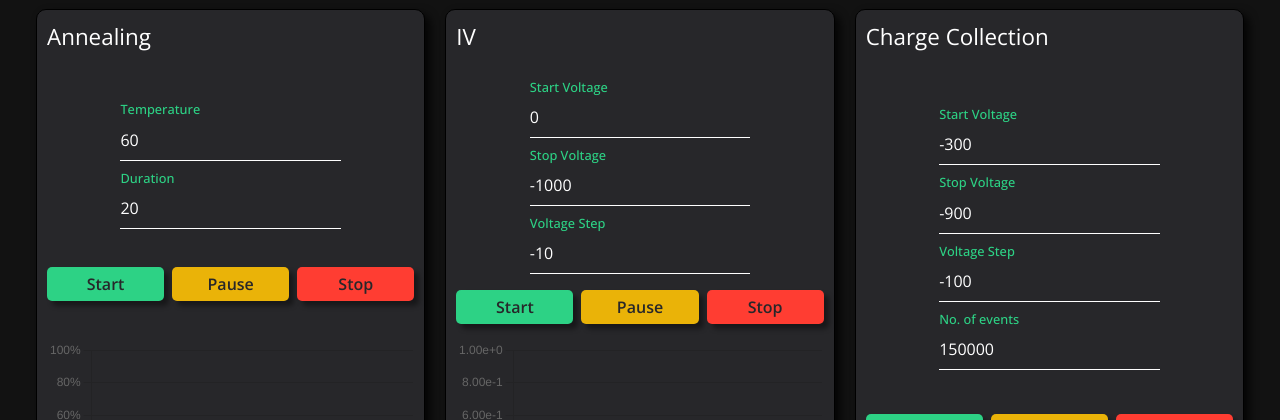
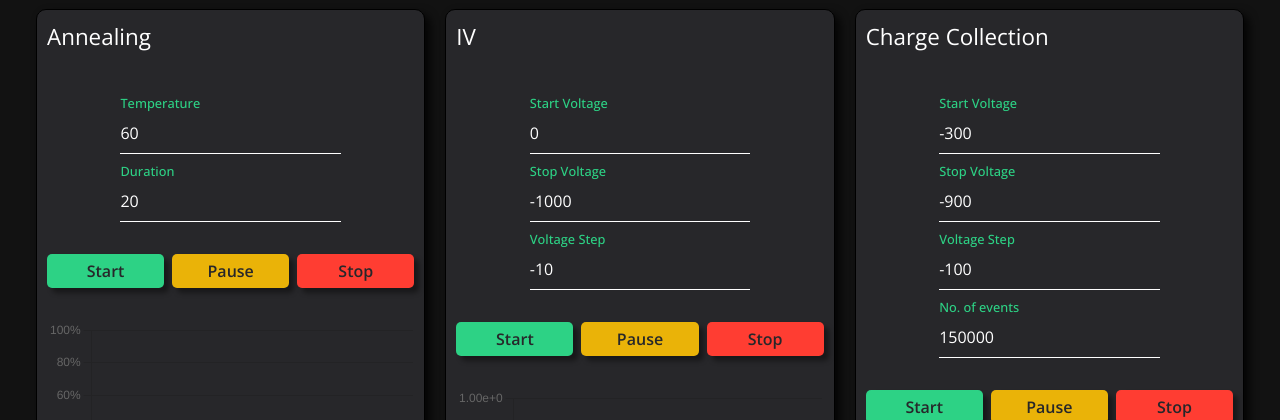
Before and after one commit to umute97/siri-gui, a Vue app: page /measure in a window 1280 px wide. Shown: the part 127-547 px from the top of the page. Built offline with nearby package versions, Linux system fonts and the light colour scheme; no server answers.

Commit message:
Adjust layout of measure card

```diff
--- a/src/components/MeasureCard.vue
+++ b/src/components/MeasureCard.vue
@@ -32,9 +32,8 @@ article {
     display: flex;
     flex-direction: column;
     align-items: center;
-    justify-content: space-between;
     flex: 1;
-    gap: 1rem;
+    gap: 2rem;
     border: 1px solid black;
     border-radius: 10px;
     padding: 10px;
@@ -93,7 +92,6 @@ header {
     gap: 0.5rem;
     width: 100%;
     align-items: center;
-    justify-content: space-between;
 }
 
 .content {
```
